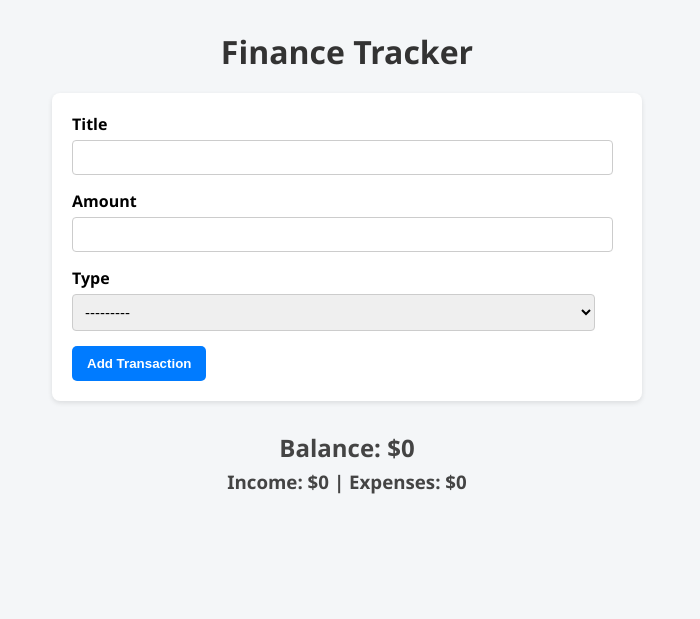
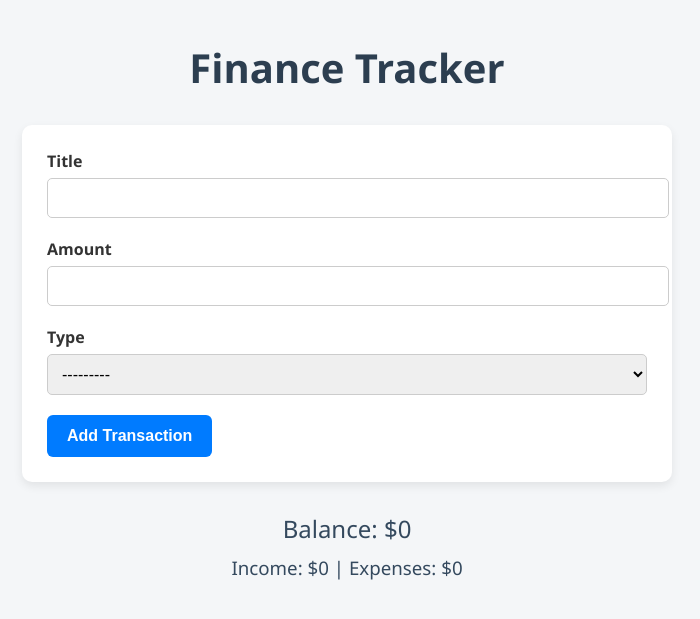
Before and after one commit to aspiya09/Finance_Tracker_Python_Django, a Django app: page / in a window 1280 px wide. Shown: the top 619 px of the page, without its empty margins (293-993 px from the left). Run offline with Django 5.2, Linux system fonts and the light colour scheme; data that the repository does not hold is empty.

Commit message:
Update styles.css

```diff
--- a/tracker/static/tracker/styles.css
+++ b/tracker/static/tracker/styles.css
@@ -3,108 +3,113 @@ body {
   background-color: #f4f6f8;
   margin: 0;
   padding: 0 20px;
+  color: #222;
 }
 
 h1 {
   text-align: center;
-  margin: 30px 0 10px;
-  color: #333;
+  margin: 40px 0 20px;
+  font-size: 2.5em;
+  color: #2c3e50;
 }
 
 h2,
 h3 {
   text-align: center;
-  margin: 5px;
-  color: #444;
+  margin: 10px 0;
+  color: #34495e;
+  font-weight: 500;
 }
 
 form {
-  max-width: 550px;
-  margin: 20px auto;
-  padding: 20px;
-  background-color: white;
-  border-radius: 8px;
-  box-shadow: 0 4px 8px rgba(0, 0, 0, 0.05);
+  max-width: 600px;
+  margin: 30px auto;
+  padding: 25px;
+  background-color: #ffffff;
+  border-radius: 10px;
+  box-shadow: 0 6px 12px rgba(0, 0, 0, 0.06);
 }
 
 form p {
-  margin-bottom: 15px;
+  margin-bottom: 20px;
 }
 
 .transaction-form {
-  background: white;
-  padding: 20px;
-  border-radius: 8px;
-  box-shadow: 0 2px 5px rgba(0, 0, 0, 0.1);
-  width: 800px;
-  margin-bottom: 30px;
+  background: #ffffff;
+  padding: 25px;
+  border-radius: 10px;
+  box-shadow: 0 4px 10px rgba(0, 0, 0, 0.08);
+  width: 850px;
+  margin: 30px auto;
 }
 
 .form-group {
-  margin-bottom: 15px;
+  margin-bottom: 20px;
 }
 
 .form-group label {
   display: block;
-  margin-bottom: 5px;
-  font-weight: bold;
+  margin-bottom: 6px;
+  font-weight: 600;
+  color: #333;
 }
 
 .form-group input,
 .form-group select {
-  width: 95%;
-  padding: 8px;
-  font-size: 15px;
+  width: 100%;
+  padding: 10px;
+  font-size: 16px;
   border: 1px solid #ccc;
-  border-radius: 4px;
+  border-radius: 5px;
+  transition: border-color 0.3s;
 }
 
-.submit-btn {
-  padding: 10px 15px;
+.form-group input:focus,
+.form-group select:focus {
+  border-color: #007bff;
+  outline: none;
+}
+
+.submit-btn,
+button {
+  padding: 12px 20px;
   background: #007bff;
   border: none;
   color: white;
   font-weight: bold;
-  border-radius: 5px;
-  cursor: pointer;
-}
-
-.submit-btn:hover {
-  background: #0056b3;
-}
-
-button {
-  padding: 10px 20px;
-  background-color: #007bff;
-  color: white;
-  border: none;
   border-radius: 6px;
   cursor: pointer;
-  font-weight: bold;
+  font-size: 16px;
   transition: background 0.3s ease;
 }
 
+.submit-btn:hover,
 button:hover {
-  background-color: #0056b3;
+  background: #0056b3;
 }
 
 ul {
   list-style: none;
   padding: 0;
-  max-width: 600px;
-  margin: 30px auto;
+  max-width: 650px;
+  margin: 40px auto;
 }
 
 li {
-  background: white;
-  padding: 15px 20px;
-  margin-bottom: 10px;
+  background: #ffffff;
+  padding: 18px 24px;
+  margin-bottom: 15px;
   border-left: 6px solid #28a745;
-  border-radius: 6px;
-  box-shadow: 0 3px 6px rgba(0, 0, 0, 0.05);
+  border-radius: 8px;
+  box-shadow: 0 4px 8px rgba(0, 0, 0, 0.04);
   display: flex;
   justify-content: space-between;
   align-items: center;
+  transition: box-shadow 0.3s ease;
+}
+
+li:hover {
+  box-shadow: 0 6px 12px rgba(0, 0, 0, 0.06);
 }
 
 li.expense {
```
Also changed, not shown: other parts of tracker/static/tracker/styles.css (+10 -1 lines).
